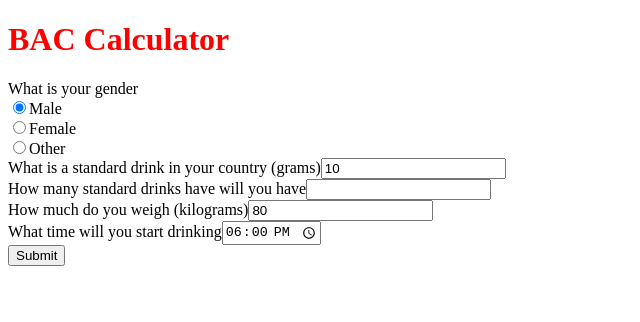
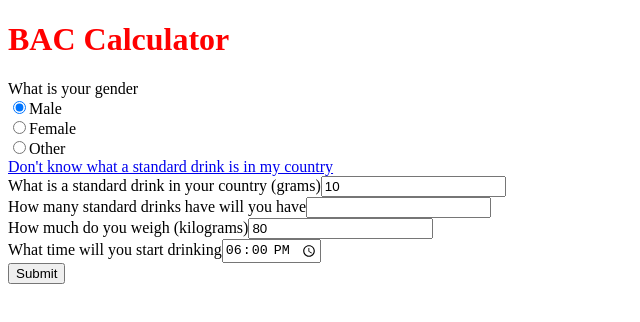
Before and after one commit to joshuasearle/bac-calc, a React app: page / in a window 1280 px wide. Shown: the top 322 px of the page, without its empty margins (0-640 px from the left). Built offline with nearby package versions, Linux system fonts and the light colour scheme.

Commit message:
Add help link

```diff
--- a/src/App.tsx
+++ b/src/App.tsx
@@ -87,10 +87,20 @@ const App: React.FC = () => {
     />
   );
 
+  const helpLink = (
+    <a
+      href='https://en.wikipedia.org/wiki/Standard_drink#Definitions_in_various_countries'
+      target='_blank'
+    >
+      Don't know what a standard drink is in my country
+    </a>
+  );
+
   return (
     <>
       <h1>{title}</h1>
       {genderPicker}
+      {helpLink}
       {standardPicker}
       {drinkPicker}
       {weightPicker}
```
